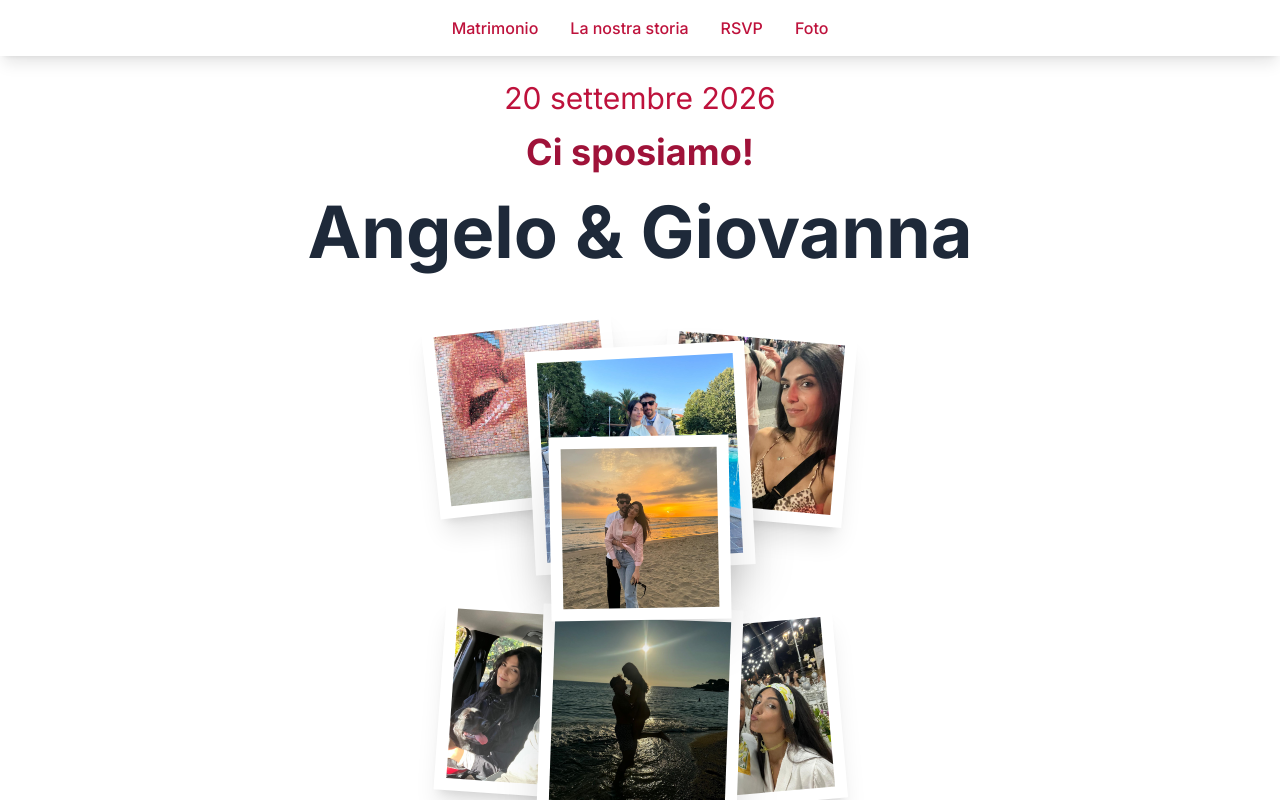
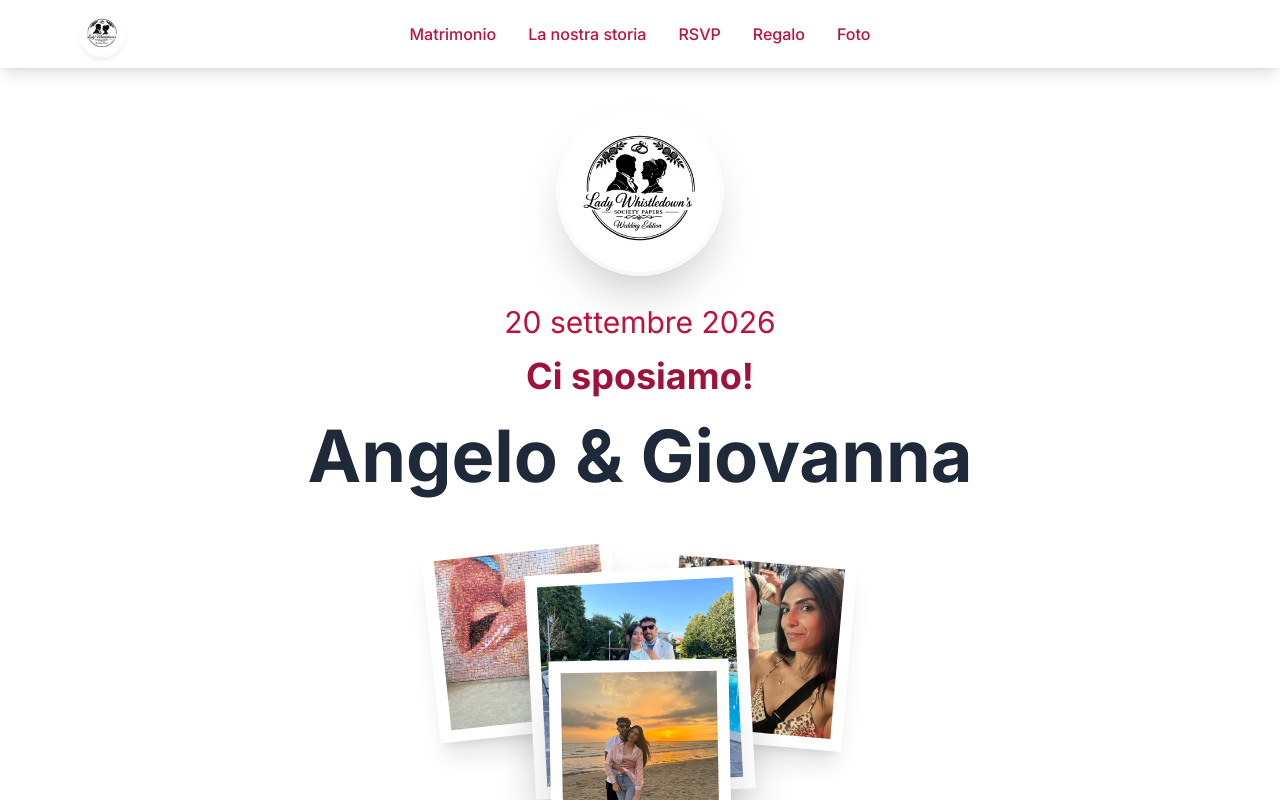
Before and after one commit to AngeloClm/SitoMatrimonio, a Next.js app: page / in a window 1280 px wide. Shown: the top 800 px of the page. Built offline with nearby package versions, Linux system fonts and the light colour scheme; no server answers; a web font is replaced by a local one.

Commit message:
aggiunta logo

```diff
--- a/src/app/page.tsx
+++ b/src/app/page.tsx
@@ -186,6 +186,14 @@ function RSVPForm() {
 }
 
 export default function Home() {
+  const [ibanCopied, setIbanCopied] = useState(false);
+
+  const handleCopyIban = () => {
+    navigator.clipboard.writeText('IT34Z0306975374100000008510');
+    setIbanCopied(true);
+    setTimeout(() => setIbanCopied(false), 2500);
+  };
+
   const [isUploading, setIsUploading] = useState(false);
   const [uploadMessage, setUploadMessage] = useState('');
   const [uploadError, setUploadError] = useState('');
@@ -260,18 +268,43 @@ export default function Home() {
       {/* Navigation Menu */}
       <nav className="fixed top-0 left-0 right-0 bg-white bg-opacity-95 backdrop-blur-sm z-50 shadow-lg">
         <div className="max-w-6xl mx-auto px-4">
-          <ul className="flex justify-center space-x-8 py-4">
-            <li><a href="#matrimonio" className="text-rose-700 hover:text-rose-900 font-medium transition-colors">Matrimonio</a></li>
-            <li><a href="#storia" className="text-rose-700 hover:text-rose-900 font-medium transition-colors">La nostra storia</a></li>
-            <li><a href="#rsvp" className="text-rose-700 hover:text-rose-900 font-medium transition-colors">RSVP</a></li>
-            <li><a href="#foto" className="text-rose-700 hover:text-rose-900 font-medium transition-colors">Foto</a></li>
-          </ul>
+          <div className="flex items-center justify-between gap-4 py-3">
+            <a href="#top" className="flex items-center shrink-0">
+              <Image
+                src="/Logo.jpeg"
+                alt="Logo matrimonio"
+                width={44}
+                height={44}
+                className="h-11 w-11 rounded-full object-cover bg-white p-0.5 shadow-md ring-2 ring-white/80"
+              />
+            </a>
+
+            <ul className="flex flex-wrap justify-center gap-x-8 gap-y-2">
+              <li><a href="#matrimonio" className="text-rose-700 hover:text-rose-900 font-medium transition-colors">Matrimonio</a></li>
+              <li><a href="#storia" className="text-rose-700 hover:text-rose-900 font-medium transition-colors">La nostra storia</a></li>
+              <li><a href="#rsvp" className="text-rose-700 hover:text-rose-900 font-medium transition-colors">RSVP</a></li>
+              <li><a href="#regalo" className="text-rose-700 hover:text-rose-900 font-medium transition-colors">Regalo</a></li>
+              <li><a href="#foto" className="text-rose-700 hover:text-rose-900 font-medium transition-colors">Foto</a></li>
+            </ul>
+
+            <div className="w-11 shrink-0" aria-hidden="true" />
+          </div>
         </div>
       </nav>
 
       {/* Hero Section */}
-      <section className="relative min-h-screen bg-white flex items-center justify-center pt-20">
+      <section id="top" className="relative min-h-screen bg-white flex items-center justify-center pt-28">
         <div className="text-center px-4 relative z-10">
+          <div className="mb-8 flex justify-center">
+            <Image
+              src="/Logo.jpeg"
+              alt="Logo matrimonio"
+              width={160}
+              height={160}
+              className="h-32 w-32 rounded-full object-cover bg-white p-1.5 shadow-2xl ring-4 ring-white/80 md:h-40 md:w-40"
+              priority
+            />
+          </div>
           <h2 className="text-2xl md:text-3xl font-playfair text-rose-700 mb-4">20 settembre 2026</h2>
           <h2 className="text-3xl md:text-4xl font-playfair text-rose-800 mb-6 font-bold">Ci sposiamo!</h2>
           <h1 className="text-4xl md:text-6xl lg:text-7xl font-playfair text-gray-800 font-bold">
@@ -323,9 +356,9 @@ export default function Home() {
               <h3 className="text-2xl font-playfair text-rose-700 mb-4 font-semibold">Cerimonia</h3>
               <p className="text-lg text-gray-700 mb-2">20 settembre 2026</p>
               <h4 className="text-3xl font-bold text-rose-600 mb-4">11:00</h4>
-              <p className="text-gray-700 mb-4">Chiesa di S. Adiutore<br/>Via Partenio<br/>Cervinara, AV</p>
+              <p className="text-gray-700 mb-4">Chiesa di San Potito<br/>83012 Cervinara, AV</p>
               <div className="space-y-3">
-                <a href="https://maps.google.com/maps?vet=10CAAQoqAOahcKEwiw3KzM8pWUAxUAAAAAHQAAAAAQCQ..i&pvq=Cg0vZy8xMWdkbTY0aG1nIgwKBmNoaWVzYRACGAM&lqi=Ch1jaGllc2EgY2VydmluYXJhIHZpYSBwYXJ0ZW5pb0ju_Iizsq6AgAhaKxAAGAAYASIdY2hpZXNhIGNlcnZpbmFyYSB2aWEgcGFydGVuaW8qBAgDEACSAQ9jYXRob2xpY19jaHVyY2g&fvr=1&cs=1&um=1&ie=UTF-8&fb=1&gl=it&sa=X&ftid=0x133a4b014cff9d27:0xd2b66908bf1fe72f" target="_blank" className="block text-rose-600 hover:text-rose-800 underline">Visualizza la mappa</a>
+                <a href="https://www.google.com/maps/search/?api=1&query=Chiesa%20di%20San%20Potito%2C%2083012%20Cervinara%20AV" target="_blank" rel="noopener noreferrer" className="block text-rose-600 hover:text-rose-800 underline">Visualizza la mappa</a>
                 <a href="#" className="block text-rose-600 hover:text-rose-800 underline">Aggiungi al calendario</a>
               </div>
             </div>
@@ -419,6 +452,53 @@ export default function Home() {
       </section>
 
       {/* Foto Section */}
+      {/* Regalo Section */}
+      <section id="regalo" className="py-20 px-4 bg-white">
+        <div className="max-w-2xl mx-auto text-center">
+          <h2 className="text-4xl font-playfair text-rose-800 mb-4 font-bold">Lista Nozze</h2>
+          <p className="text-lg text-gray-600 mb-12 leading-relaxed">
+            La vostra presenza è il regalo più bello che potete farci.<br/>
+            Se desiderate contribuire al nostro futuro insieme, potete farlo tramite bonifico bancario.
+          </p>
+
+          <div className="bg-gradient-to-br from-rose-50 via-white to-pink-50 p-8 rounded-3xl shadow-xl border border-rose-100">
+            <div className="text-4xl mb-4">💝</div>
+            <h3 className="text-2xl font-playfair text-rose-700 font-semibold mb-2">Coordinate Bancarie</h3>
+            <p className="text-sm text-gray-500 mb-8">Per facilitarvi il gesto, trovate qui i dati per il bonifico.</p>
+
+            <div className="space-y-4 text-left">
+              <div className="bg-white rounded-2xl p-4 shadow-sm border border-rose-50">
+                <p className="text-xs text-gray-400 uppercase tracking-widest mb-1">Intestatario</p>
+                <p className="text-gray-800 font-semibold text-lg">Angelo Clemente</p>
+              </div>
+
+              <div className="bg-white rounded-2xl p-4 shadow-sm border border-rose-50">
+                <p className="text-xs text-gray-400 uppercase tracking-widest mb-1">IBAN</p>
+                <p className="text-gray-800 font-mono font-semibold text-lg tracking-[0.18em] break-all">IT34Z0306975374100000008510</p>
+              </div>
+
+              <div className="bg-white rounded-2xl p-4 shadow-sm border border-rose-50">
+                <p className="text-xs text-gray-400 uppercase tracking-widest mb-1">Causale suggerita</p>
+                <p className="text-gray-800 font-medium">Regalo matrimonio Angelo &amp; Giovanna</p>
+              </div>
+            </div>
+
+            <button
+              type="button"
+              onClick={handleCopyIban}
+              className="mt-8 flex items-center gap-2 mx-auto bg-rose-600 text-white px-6 py-3 rounded-full hover:bg-rose-700 transition-colors font-semibold shadow-md"
+            >
+              {ibanCopied ? (
+                <><span>✅</span> IBAN copiato!</>
+              ) : (
+                <><span>📋</span> Copia IBAN</>
+              )}
+            </button>
+          </div>
+        </div>
+      </section>
+
+      {/* Foto Section */}
       <section id="foto" className="py-20 px-4 bg-gradient-to-br from-pink-50 to-rose-100">
         <div className="max-w-4xl mx-auto">
           <h2 className="text-4xl font-playfair text-center text-rose-800 mb-16 font-bold">Foto</h2>
```
Also changed, not shown: public/Logo.jpeg (added).
